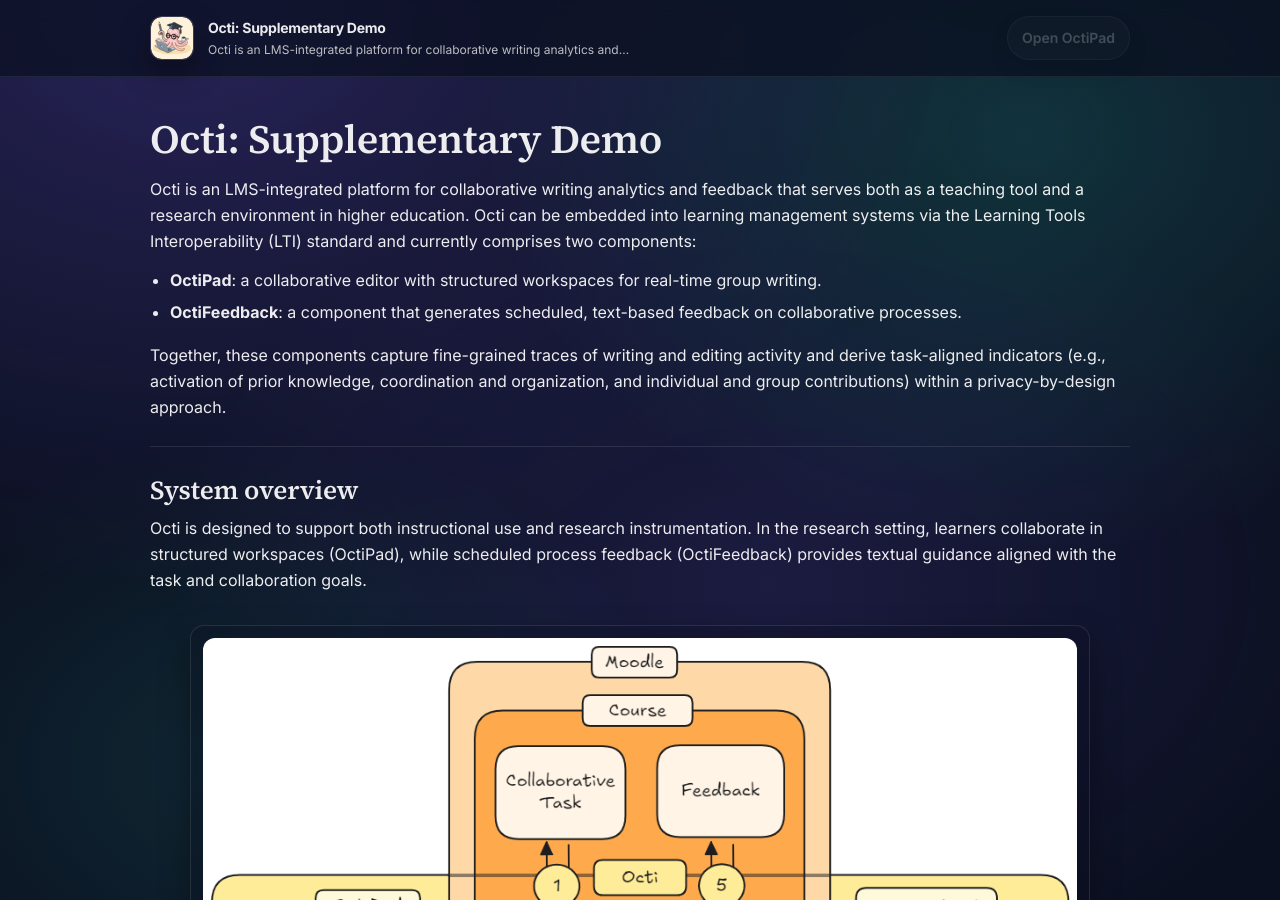
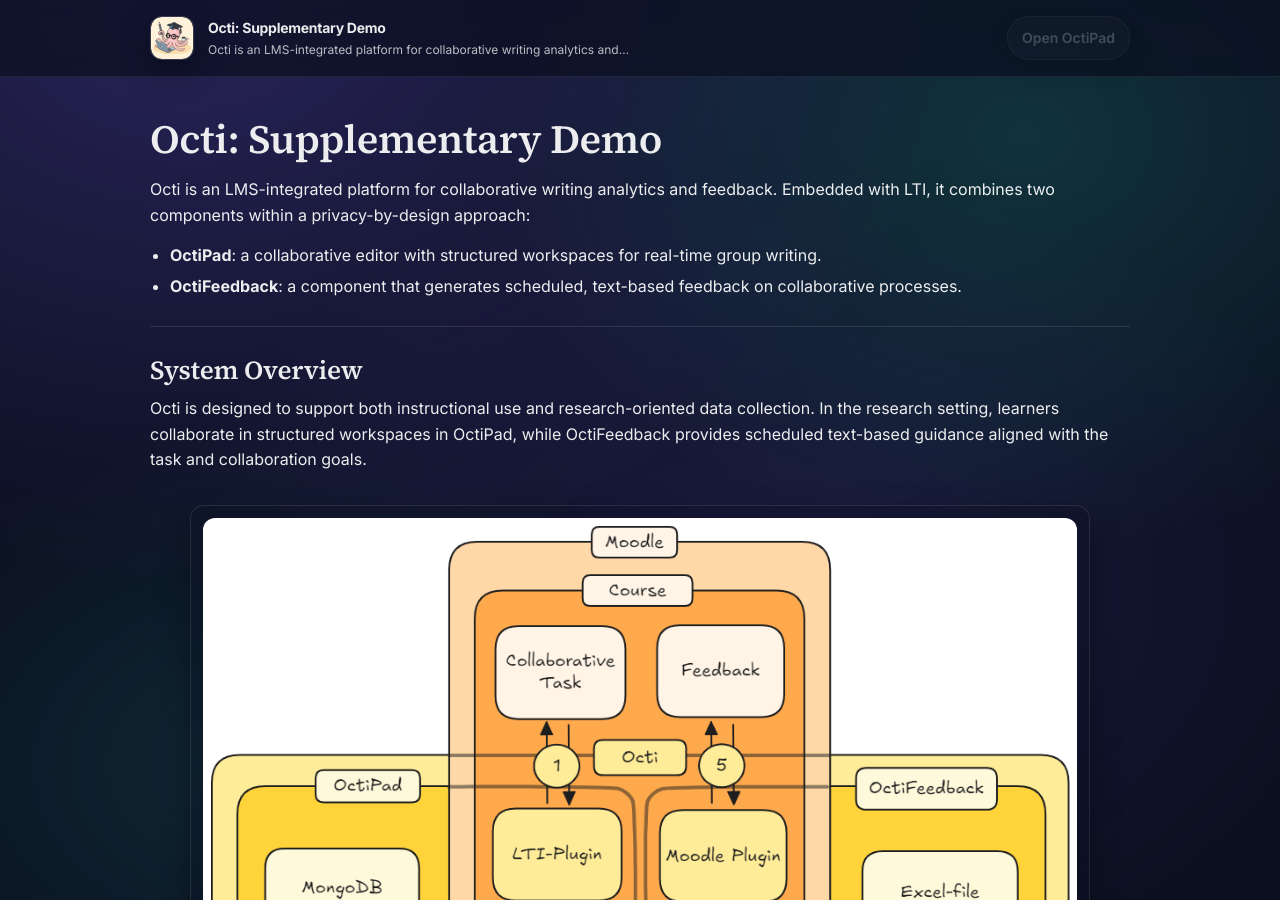
Before and after one commit to KD-info/octi-paper-website, a Jekyll site: the page built from index.md, in a window 1280 px wide and 900 px high. Built offline with Jekyll 4.4.1, drawn with Linux system fonts in a browser that asks for light colours.

Commit message:
fix: update OctiPad link to be disabled and refine introductory text in index.md

```diff
--- a/_layouts/default.html
+++ b/_layouts/default.html
@@ -33,8 +33,7 @@
       </div>
 
       <nav class="header-actions" aria-label="Primary">
-        <a class="btn btn-primary  btn-disabled" aria-disabled="true"
-          href="https://octipad.s.studiumdigitale.uni-frankfurt.de/" target="_blank" rel="noopener noreferrer">
+        <a class="btn btn-primary  btn-disabled" aria-disabled="true" href="" target="_blank" rel="noopener noreferrer">
           Open OctiPad
         </a>
       </nav>
--- a/index.md
+++ b/index.md
@@ -5,18 +5,16 @@ title: Demonstration Website
 
 # Octi: Supplementary Demo
 
-Octi is an LMS-integrated platform for collaborative writing analytics and feedback that serves both as a teaching tool and a research environment in higher education. Octi can be embedded into learning management systems via the Learning Tools Interoperability (LTI) standard and currently comprises two components:
+Octi is an LMS-integrated platform for collaborative writing analytics and feedback. Embedded with LTI, it combines two components within a privacy-by-design approach:
 
 - **OctiPad**: a collaborative editor with structured workspaces for real-time group writing.
 - **OctiFeedback**: a component that generates scheduled, text-based feedback on collaborative processes.
 
-Together, these components capture fine-grained traces of writing and editing activity and derive task-aligned indicators (e.g., activation of prior knowledge, coordination and organization, and individual and group contributions) within a privacy-by-design approach.
-
 ---
 
-## System overview
+## System Overview
 
-Octi is designed to support both instructional use and research instrumentation. In the research setting, learners collaborate in structured workspaces (OctiPad), while scheduled process feedback (OctiFeedback) provides textual guidance aligned with the task and collaboration goals.
+Octi is designed to support both instructional use and research-oriented data collection. In the research setting, learners collaborate in structured workspaces in OctiPad, while OctiFeedback provides scheduled text-based guidance aligned with the task and collaboration goals.
 
 <section class="figure-grid" aria-label="System overview figure">
   <figure class="figure-card figure-wide">
```
